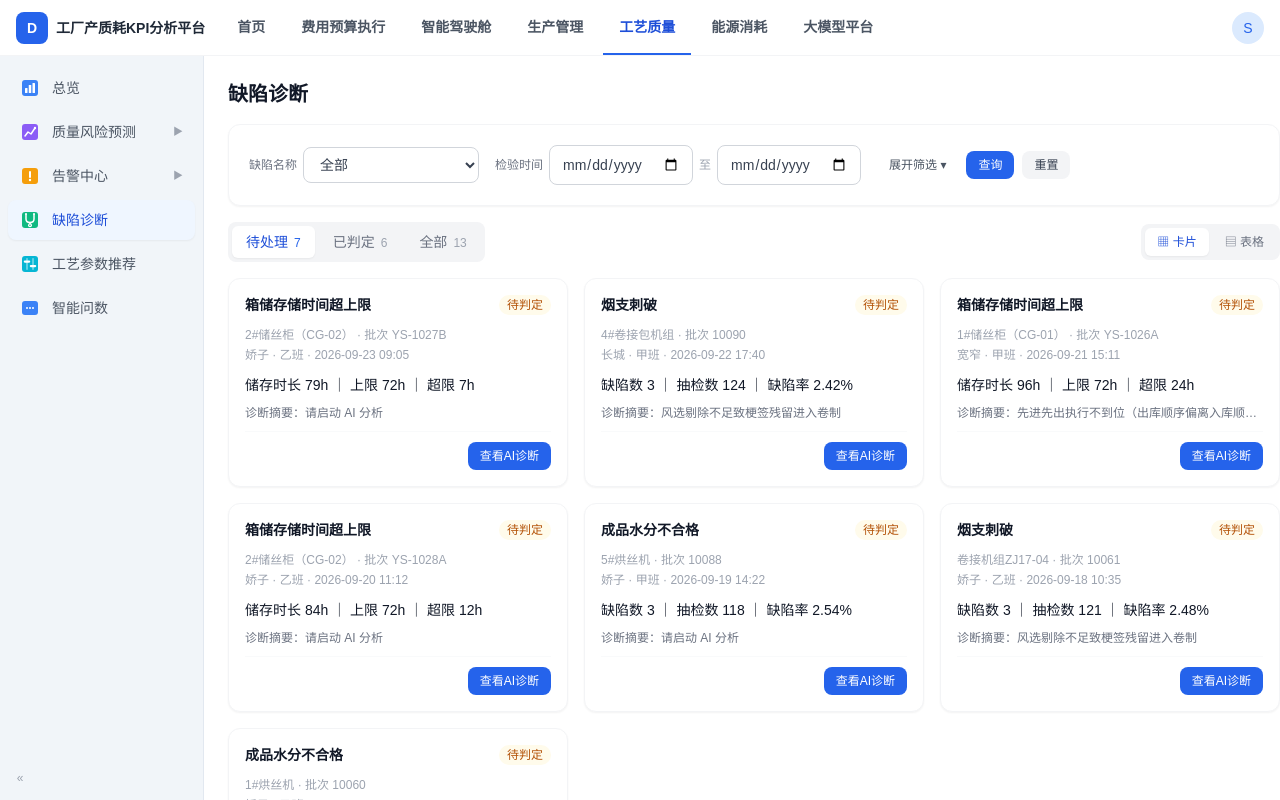
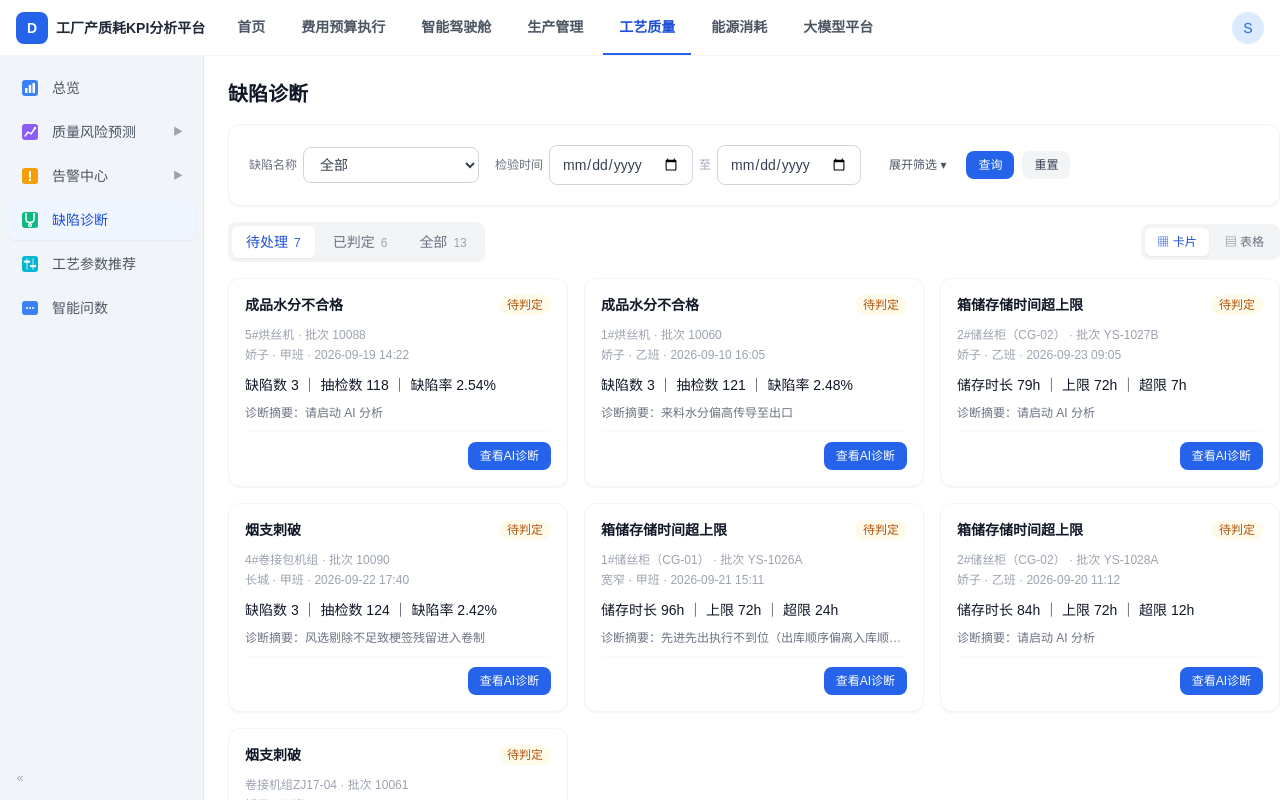
Before and after one commit to Sutattee/Data-Analysis-Platform, a Next.js app: page /quality/diagnosis/defect in a window 1280 px wide. Built offline with nearby package versions, Linux system fonts and the light colour scheme; sample sign-in values are in the browser's storage.

Commit message:
feat(quality): pin moisture-defect tasks to top of diagnosis list

```diff
--- a/src/components/quality-diagnosis/DefectDiagnosisView.tsx
+++ b/src/components/quality-diagnosis/DefectDiagnosisView.tsx
@@ -121,7 +121,7 @@ export function DefectDiagnosisView() {
     []
   );
 
-  // 过滤：应用态筛选 + tab + 检验发现时间倒序
+  // 过滤：应用态筛选 + tab；排序：成品水分不合格任务固定置顶（组内及其余按检验发现时间倒序）
   const rows = useMemo(() => {
     return all
       .filter((t) => {
@@ -140,7 +140,12 @@ export function DefectDiagnosisView() {
           (tab === "all" || (tab === "judged" ? t.status === "已判定" : t.status !== "已判定"))
         );
       })
-      .sort((a, b) => `${b.occurrence.date} ${b.occurrence.time}`.localeCompare(`${a.occurrence.date} ${a.occurrence.time}`));
+      .sort((a, b) => {
+        const pa = a.code === "CPSFBH" ? 0 : 1;
+        const pb = b.code === "CPSFBH" ? 0 : 1;
+        if (pa !== pb) return pa - pb;
+        return `${b.occurrence.date} ${b.occurrence.time}`.localeCompare(`${a.occurrence.date} ${a.occurrence.time}`);
+      });
     // eslint-disable-next-line react-hooks/exhaustive-deps
   }, [applied, tab, version]);
 
```
